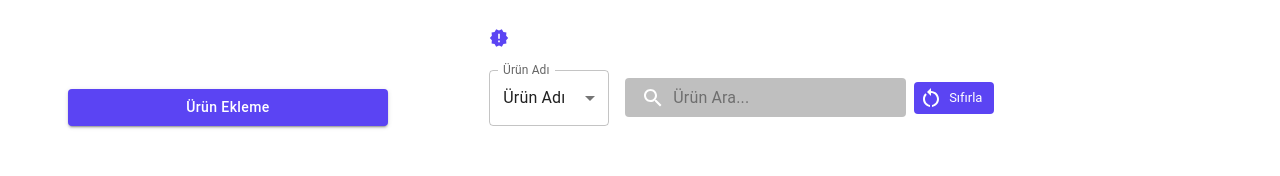
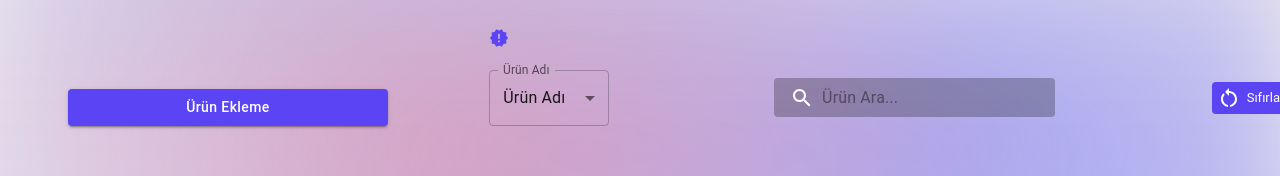
Before and after one commit to halilibrahimcelik/case-study-crud, a Next.js app: page /products in a window 1280 px wide. Shown: the part 220-396 px from the top of the page. Built offline with nearby package versions, Linux system fonts and the light colour scheme; no server answers.

Commit message:
feat:added overlay for the background.

```diff
--- a/src/app/containers/productContainer/index.tsx
+++ b/src/app/containers/productContainer/index.tsx
@@ -63,7 +63,7 @@ const ProductContainer = (props: Props) => {
   return (
     <Wrapper component="section">
       <ProductTheme>
-        <div className="pb-5 grid grid-cols-1 md:grid-cols-3 xl:px-5 gap-10">
+        <div className="pb-5 grid grid-cols-1 md:grid-cols-3 xl:px-5 gap-10    ">
           <AddProduct />
           <SearchForm />
         </div>
--- a/src/app/containers/productContainer/searchProduct/index.tsx
+++ b/src/app/containers/productContainer/searchProduct/index.tsx
@@ -67,6 +67,7 @@ const SearchForm = (props: Props) => {
   const [searchCategory, setSearchCategory] = React.useState<
     "title" | "brand" | "category"
   >("title");
+  const formRef = React.useRef<HTMLFormElement>(null);
   const dispatch = useAppDispatch();
   const defaultProducts = useSelector(getAllProducts);
   const handleCategory = (event: SelectChangeEvent) => {
@@ -88,6 +89,8 @@ const SearchForm = (props: Props) => {
     dispatch(searchProducts({ filteredProducts }));
   };
   const handleReset = () => {
+    formRef.current!.reset();
+    console.log(defaultProducts);
     dispatch(searchProducts({ filteredProducts: defaultProducts }));
   };
   return (
@@ -101,7 +104,7 @@ const SearchForm = (props: Props) => {
           />
         </Tooltip>
       </div>
-      <div className="gap-2  flex items-center">
+      <div className="gap-2  flex items-center justify-between">
         <Box sx={{ minWidth: 120 }}>
           <FormControl fullWidth>
             <InputLabel id="demo-simple-select-label">
@@ -131,7 +134,7 @@ const SearchForm = (props: Props) => {
             </Select>
           </FormControl>
         </Box>
-        <Box onSubmit={handleSearch} component={"form"}>
+        <Box ref={formRef} onSubmit={handleSearch} component={"form"}>
           <Search>
             <SearchIconWrapper>
               <SearchIcon />
--- a/src/app/products/page.tsx
+++ b/src/app/products/page.tsx
@@ -12,6 +12,8 @@ const ProductPage = (props: Props) => {
   return (
     <StoreProvider>
       <ProductContainer />
+      <div className="fixed z-[-1]  bg-gradient-to-b from-[#f0eee8c6] from-10% to-[#ccc6f5e2] to-90% top-0 left-0 right-0 bottom-0"></div>
+      <div className="overlay"></div>
     </StoreProvider>
   );
 };
--- a/src/styles/globals.css
+++ b/src/styles/globals.css
@@ -13,3 +13,27 @@ body {
     @apply brightness-[10%];
   }
 }
+.overlay {
+  --color-gradient-1: #7d7aff80;
+  --color-gradient-2: #2121e280;
+  --color-gradient-3: #fa313180;
+  position: absolute;
+  top: 0;
+  left: 0;
+  right: 0;
+  bottom: 0;
+  background: radial-gradient(
+      at 71% 77%,
+      var(--color-gradient-1) 0,
+      transparent 21%
+    ),
+    radial-gradient(at 36% 47%, var(--color-gradient-3) 0, transparent 50%),
+    radial-gradient(at 45% 51%, var(--color-gradient-1) 0, transparent 53%),
+    radial-gradient(at 73% 44%, var(--color-gradient-2) 0, transparent 54%),
+    radial-gradient(at 24% 10%, var(--color-gradient-2) 0, transparent 40%),
+    radial-gradient(at 76% 46%, var(--color-gradient-1) 0, transparent 50%);
+
+  filter: blur(44px);
+  z-index: -1;
+  opacity: 0.5;
+}
```
